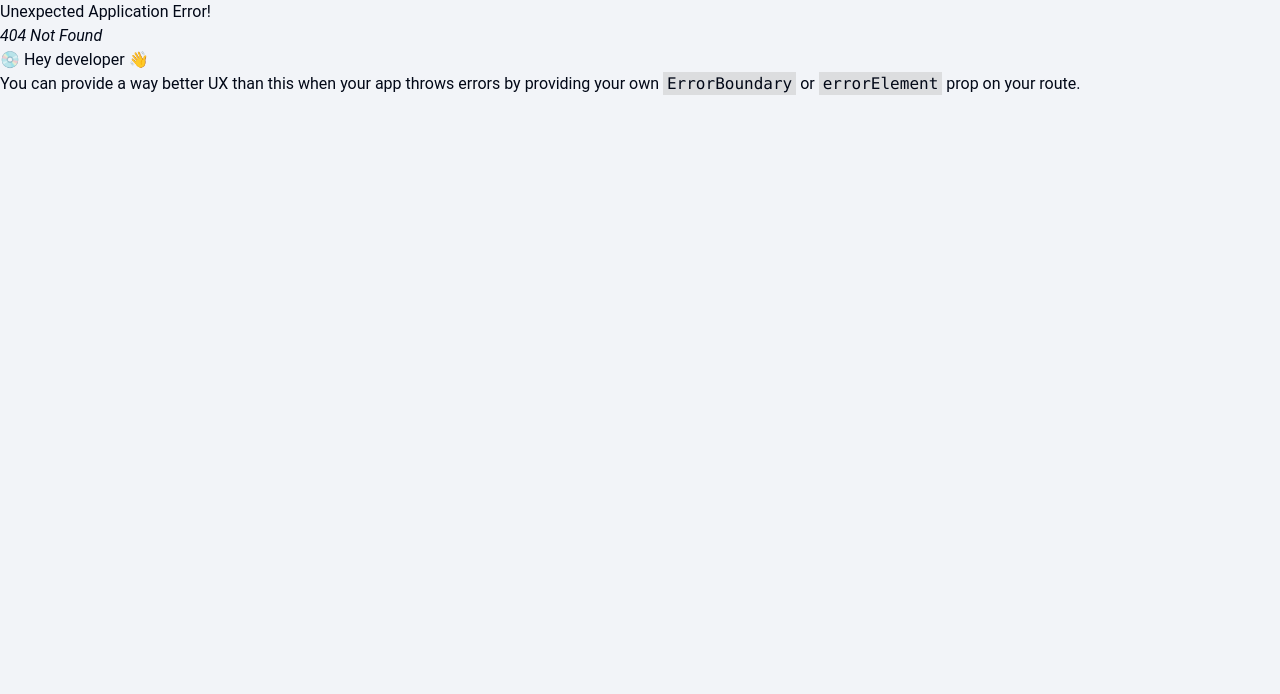
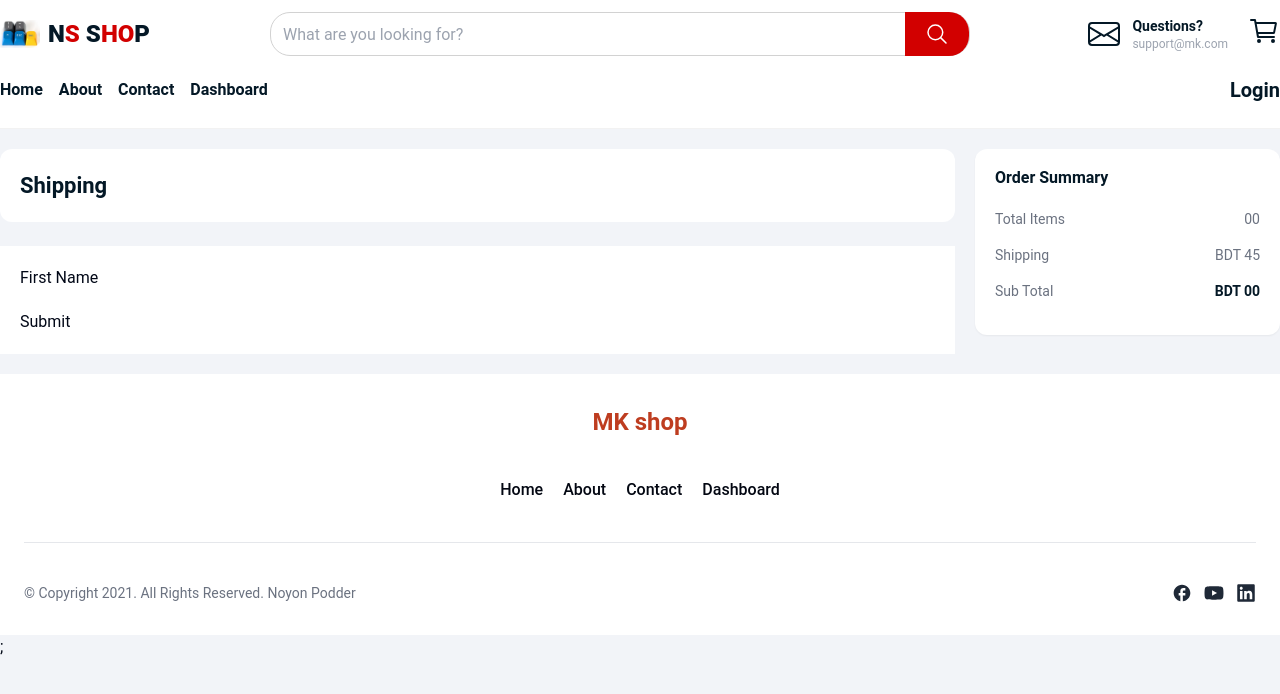
Before and after one commit to noyon-podder/MK-client, a React (Vite) app: page /order in a window 1280 px wide. Before the commit this address had no page. Shown: the top 694 px of the page. Built offline with nearby package versions, Linux system fonts and the light colour scheme.

Commit message:
shipping form structure is done

```diff
--- a/src/components/MenuItem.tsx
+++ b/src/components/MenuItem.tsx
@@ -11,7 +11,7 @@ const MenuItem: React.FC<TSideMenuBarProps> = ({ setSideMenuBar }) => {
             <Link
               onClick={() => setSideMenuBar(false)}
               to={item.path}
-              className="text-base font-semibold text-headingColor  lg:hover:text-[#ede6e6] duration-300"
+              className="text-base font-semibold text-headingColor  lg:hover:text-gray-600 duration-300"
             >
               {item.label}
             </Link>
--- /dev/null
+++ b/src/components/form/Form.tsx
@@ -0,0 +1,29 @@
+import { ReactNode } from "react";
+import {
+  FieldValues,
+  FormProvider,
+  SubmitHandler,
+  useForm,
+} from "react-hook-form";
+
+type TFormProps = {
+  onSubmit: SubmitHandler<FieldValues>;
+  children: ReactNode;
+};
+
+const Form = ({ onSubmit, children }: TFormProps) => {
+  const methods = useForm();
+
+  const submit: SubmitHandler<FieldValues> = (data) => {
+    onSubmit(data);
+    methods.reset();
+  };
+
+  return (
+    <FormProvider {...methods}>
+      <form onSubmit={methods.handleSubmit(submit)}>{children}</form>
+    </FormProvider>
+  );
+};
+
+export default Form;
--- /dev/null
+++ b/src/components/form/Input.tsx
@@ -0,0 +1,20 @@
+import { useFormContext } from "react-hook-form";
+
+type TInputProps = {
+  type: string;
+  name: string;
+  label?: string;
+};
+
+const Input = ({ type, name, label }: TInputProps) => {
+  const { register } = useFormContext();
+
+  return (
+    <div style={{ marginBottom: "20px" }}>
+      {label && <label htmlFor={name}>{label}</label>}
+      <input type={type} id={name} {...register(name)} />
+    </div>
+  );
+};
+
+export default Input;
--- a/src/components/shared/Navbar.tsx
+++ b/src/components/shared/Navbar.tsx
@@ -31,8 +31,8 @@ const Navbar = () => {
               onClick={() => setSideMenuBar(!sideMenuBar)}
             >
               <FaBarsStaggered
-                size={30}
-                className="text-noyonColor cursor-pointer"
+                size={24}
+                className="text-headingColor cursor-pointer"
               />
             </div>
             {/* header part */}
@@ -41,9 +41,9 @@ const Navbar = () => {
                 to={"/"}
                 className="lg:w-[200px] flex items-center gap-[8px]"
               >
-                <img src={Logo} alt="logo" className="w-[30px]" />
-                <h2 className="font-extrabold text-headingColor text-[24px] p-0 uppercase">
-                  M<span className="text-noyonColor">K</span> S
+                <img src={Logo} alt="logo" className="lg:w-[40px] w-[25px]" />
+                <h2 className="font-extrabold text-headingColor lg:text-[24px] text-[22px] p-0 uppercase">
+                  N<span className="text-noyonColor">S</span> S
                   <span className="uppercase text-noyonColor">ho</span>p
                 </h2>
               </Link>
@@ -82,7 +82,7 @@ const Navbar = () => {
                 <Link to="/cart">
                   {" "}
                   <button className="relative">
-                    <IoCartOutline className="text-headingColor" size={36} />
+                    <IoCartOutline className="text-headingColor lg:text-[32px] text-[30px]" />
                     {cart.items.length > 0 && (
                       <span className="px-3 rounded-xl block text-center h-6 bg-noyonColor text-white absolute -top-2 -right-4">
                         {cart.items.length}
@@ -95,16 +95,16 @@ const Navbar = () => {
           </div>
           <div className="mt-3">
             <div className=" w-full flex-1 lg:flex-1 xl:mr-10 block lg:hidden xl:px-0 px-4">
-              <div className=" xl:w-[700px] flex  items-center pr-2 w-full h-10 bg-white rounded-md">
+              <div className=" xl:w-[700px] flex  items-center border border-[#d2d2d2] rounded-[20px] w-full h-10 bg-white">
                 <input
                   type="text"
+                  placeholder="What are you looking for?"
                   name=""
-                  placeholder="What are you looking for?"
                   id=""
-                  className="w-full h-full px-3 py-2 rounded-md border-none outline-none text-black"
+                  className="w-full h-full px-3 py-2  bg-transparent outline-none text-black rounded-tl-[20px] rounded-bl-[20px]"
                 />
-                <button className="bg-[#ffe1d2] h-7 px-3 rounded-md">
-                  <IoSearchOutline size={24} className="text-main" />
+                <button className="bg-noyonColor h-10 px-3 rounded-tr-[4px] rounded-br-[4px]">
+                  <IoSearchOutline size={24} className="text-white" />
                 </button>
               </div>
             </div>
--- /dev/null
+++ b/src/pages/Shipping/ShippingForm.tsx
@@ -0,0 +1,20 @@
+import { FieldValues, SubmitHandler } from "react-hook-form";
+import Form from "../../components/form/Form";
+import Input from "../../components/form/Input";
+
+const ShippingForm = () => {
+  const onSubmit: SubmitHandler<FieldValues> = (data) => {
+    console.log(data);
+  };
+
+  return (
+    <div className="bg-white p-5">
+      <Form onSubmit={onSubmit}>
+        <Input type="text" name="firstName" label="First Name" />
+        <button type="submit">Submit</button>
+      </Form>
+    </div>
+  );
+};
+
+export default ShippingForm;
--- /dev/null
+++ b/src/pages/Shipping/ShippingPage.tsx
@@ -0,0 +1,71 @@
+import { Link } from "react-router-dom";
+import Container from "../../components/Container";
+import { useAppSelector } from "../../redux/hooks";
+import ShippingForm from "./ShippingForm";
+
+const ShippingPage = () => {
+  const cart = useAppSelector((state) => state.cart);
+
+  const SHIPPING_CHARGE = 45;
+
+  // calculate total price  of cart
+  const totalPrice = cart.items.reduce(
+    (acc, item) => acc + item.price * item.quantity,
+    0
+  );
+
+  const finalPrice = totalPrice + SHIPPING_CHARGE;
+
+  return (
+    <div className="py-5">
+      <Container>
+        <div className="grid grid-cols-12 gap-5">
+          <div className="lg:col-span-9 col-span-12">
+            <div className="p-5 bg-white rounded-[12px] mb-6">
+              <h2 className="text-[22px] font-bold text-headingColor">
+                Shipping
+              </h2>
+            </div>
+            <ShippingForm />
+          </div>
+          <div className="lg:col-span-3 col-span-12">
+            <div className="bg-white p-5 shadow-sm rounded-[12px]">
+              <h2 className="text-base font-bold text-headingColor leading-[18px] mb-5">
+                Order Summary
+              </h2>
+
+              <div className="flex items-center justify-between mb-3">
+                <span className="text-sm leading-[24px] text-gray-500">
+                  Total Items
+                </span>
+                <span className="text-sm leading-[24px] text-gray-500">{`${
+                  cart?.items?.length < 9
+                    ? `0${cart?.items?.length}`
+                    : cart?.items?.length
+                }`}</span>
+              </div>
+              <div className="flex items-center justify-between mb-3">
+                <span className="text-sm leading-[24px] text-gray-500">
+                  Shipping
+                </span>
+                <span className="text-sm leading-[24px] text-gray-500 flex items-center">
+                  BDT 45
+                </span>
+              </div>
+              <div className="flex items-center justify-between mb-3">
+                <span className="text-sm leading-[24px] text-gray-500">
+                  Sub Total
+                </span>
+                <span className="text-sm leading-[24px] text-headingColor font-semibold flex items-center">
+                  BDT {cart.items.length > 0 ? finalPrice : "00"}
+                </span>
+              </div>
+            </div>
+          </div>
+        </div>
+      </Container>
+    </div>
+  );
+};
+
+export default ShippingPage;
--- a/src/router/route.tsx
+++ b/src/router/route.tsx
@@ -8,6 +8,7 @@ import Dashboard from "../components/page/dashboard/Dashboard";
 import ProductPage from "../pages/Product/ProductPage";
 import ProductDetailsPage from "../pages/ProductDetails/ProductDetailsPage";
 import CartPage from "../pages/Cart/CartPage";
+import ShippingPage from "../pages/Shipping/ShippingPage";
 
 export const router = createBrowserRouter([
   {
@@ -34,6 +35,10 @@ export const router = createBrowserRouter([
         path: "/cart",
         element: <CartPage />,
       },
+      {
+        path: "/order",
+        element: <ShippingPage />,
+      },
     ],
   },
   {
```
Also changed, not shown: public/favicon.png.
